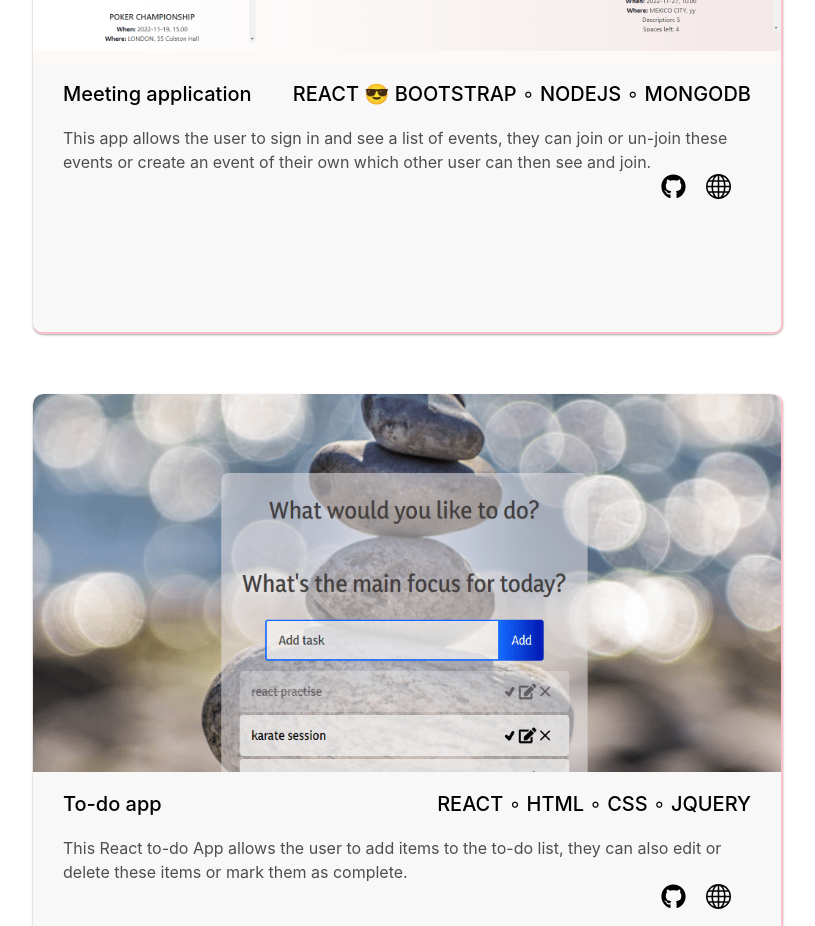
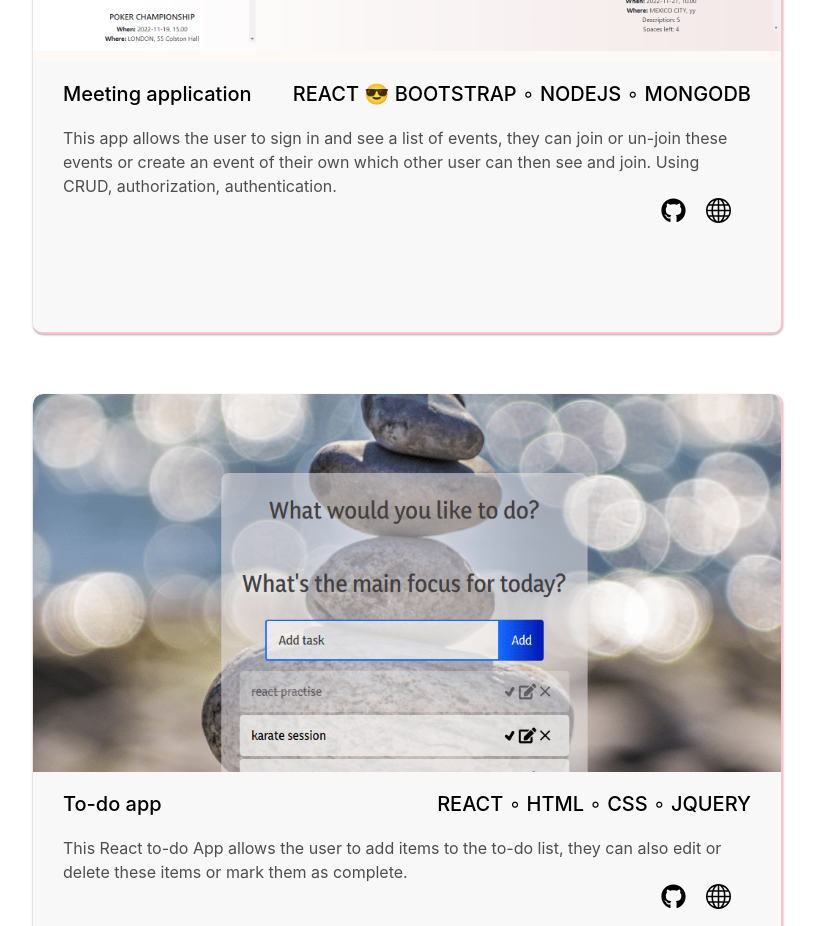
Before and after one commit to Brigitta-Nagy/portfolio, a React (Create React App) app in the folder portfolio-react/: page / in a window 1280 px wide. Shown: the part 4080-5006 px from the top of the page, without its empty margins (232-1047 px from the left). Built offline with nearby package versions, Linux system fonts and the light colour scheme; a web font is replaced by a local one.

Commit message:
portfolio descriptions

```diff
--- a/portfolio-react/src/components/Projects/Projects.jsx
+++ b/portfolio-react/src/components/Projects/Projects.jsx
@@ -71,7 +71,7 @@ function Projects() {
               <div className={styles.project_tech}>REACT &#128526; BOOTSTRAP 	&#x2218; NODEJS &#x2218; MONGODB</div>
             </div>
             <div className={styles.project_description}>
-              This app allows the user to sign in and see a list of events, they can join or un-join these events or create an event of their own which other user can then see and join.
+              This app allows the user to sign in and see a list of events, they can join or un-join these events or create an event of their own which other user can then see and join. Using CRUD, authorization, authentication.
             </div>
           </div>
           <div className={styles.iconsContainer}>
```
